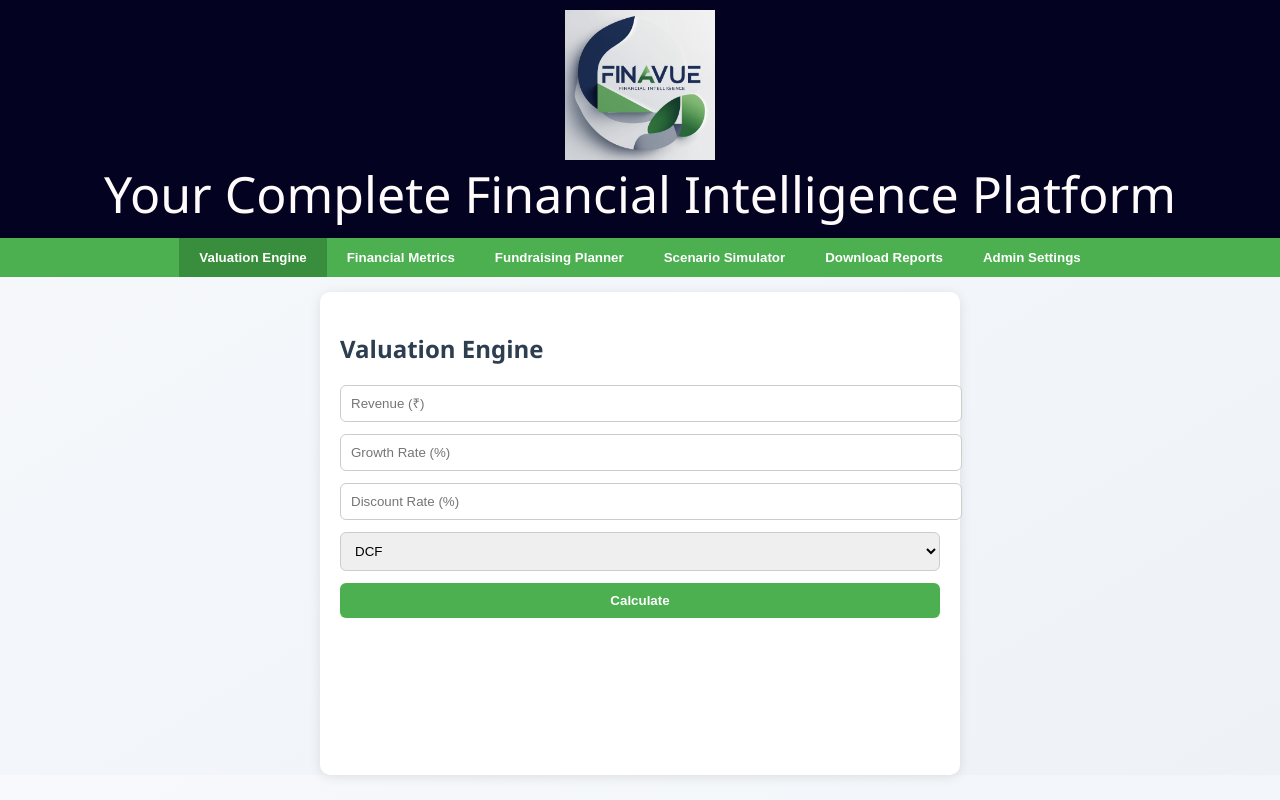
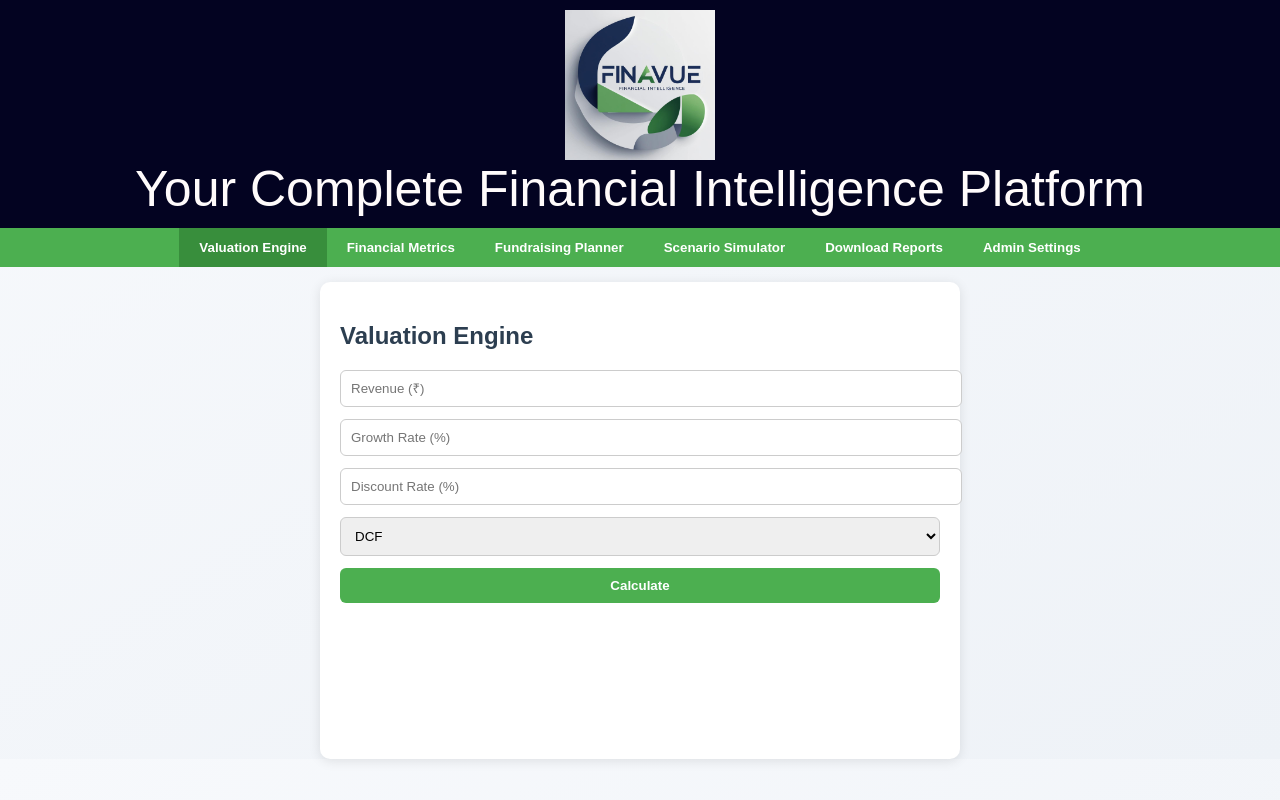
Before and after one commit to shriyaas07/Finauve--Financial-Intelligence-Platform, a Flask app: page / in a window 1280 px wide. Run offline with Flask 3, Linux system fonts and the light colour scheme.

Commit message:
Update style.css

```diff
--- a/static/style.css
+++ b/static/style.css
@@ -1,6 +1,6 @@
 body {
     margin: 0;
-    font-family: 'Segoe UI', sans-serif;
+    font-family: 'Poppins', sans-serif;
     background: linear-gradient(to bottom right, #f7f9fc, #eef2f7);
     color: #f7f4f4;
 }
```
